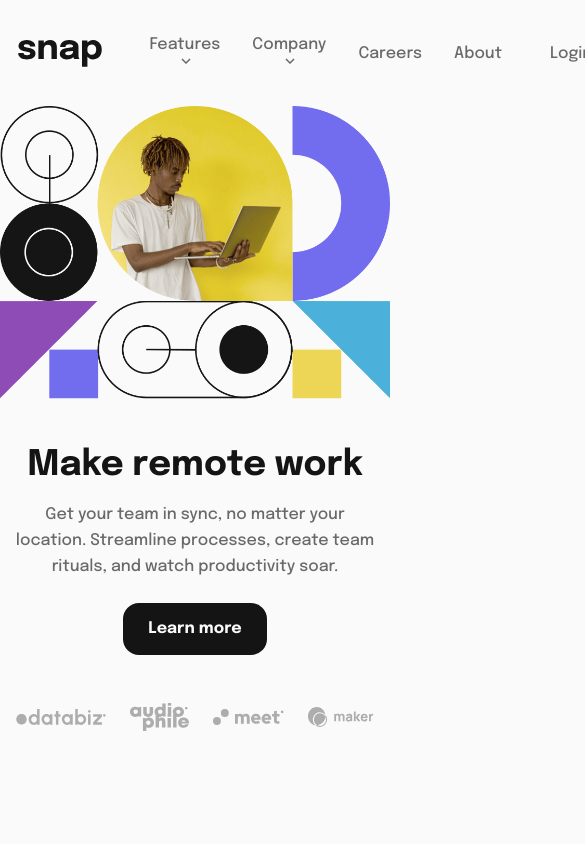
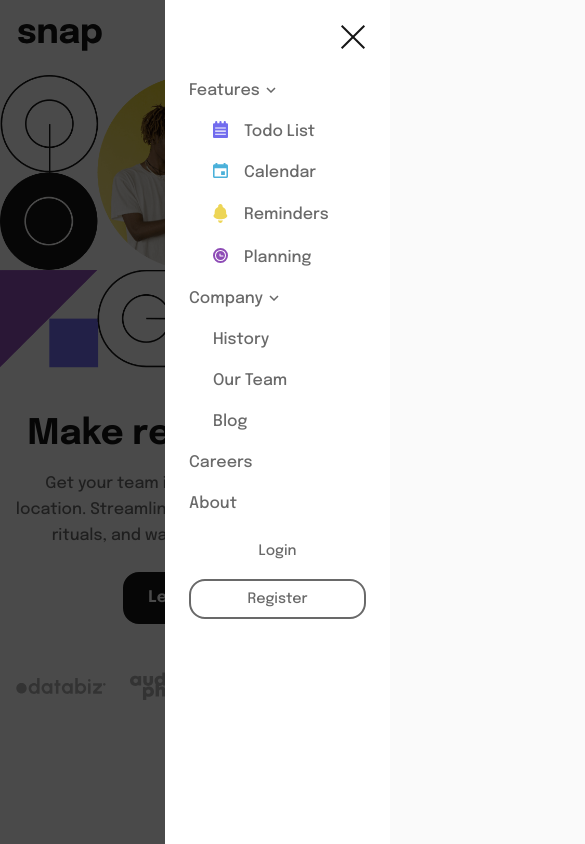
Before and after one commit to joshjavier/intro-section-with-dropdown-navigation, an Eleventy site: page src/index.html in a window 390 px wide. Shown: the top 844 px of the page, 585 px wide, since content can reach past the window. Built offline with nearby package versions, Linux system fonts and the light colour scheme; Eleventy itself is replaced by a stand-in of ours; files that its build step writes are made by us from their sources.

Commit message:
Fix style & structure for mobile slideout menu

```diff
--- a/src/css/style.css
+++ b/src/css/style.css
@@ -79,6 +79,15 @@ header ul {
     gap: 2em;
 }
 
+.nav__menu {
+    display: flex;
+    justify-content: space-between;
+}
+
+nav {
+    width: 100%;
+}
+
 .dropdown {
     position: relative;
 }
@@ -143,8 +152,91 @@ header ul {
     right: 0;
 }
 
+.dropdown__menu a {
+    display: flex;
+    align-items: center;
+    gap: 1em;
+}
+
+.dropdown__menu a img {
+    width: 15px;
+    transform: translateY(-2px);
+}
+
 .user-actions {
     margin-left: auto;
+}
+
+button.mobile-navigation {
+    display: none;
+}
+
+@media (max-width: 799px) {
+    button.mobile-navigation {
+        display: block;
+        margin-left: auto;
+    }
+
+    header {
+        align-items: unset;
+        gap: unset;
+        justify-content: space-between;
+    }
+
+    nav {
+        width: unset;
+    }
+
+    .nav__menu {
+        flex-direction: column;
+        justify-content: flex-start;
+        gap: 2em;
+        position: absolute;
+        top: 0;
+        bottom: 0;
+        right: 0;
+        background: white;
+        box-shadow: 0px 0px 0px 1000px rgba(0, 0, 0, 0.7);
+        padding: 1.5em;
+        width: 225px;
+        /*transform: rotateY(30deg);*/
+        /*transform-origin: right;*/
+    }
+
+    .nav__menu ul > * + * {
+        margin-top: 1.5em;
+    }
+
+    .dropdown__title {
+        padding: 0;
+    }
+
+    .dropdown__menu {
+        position: unset;
+        width: unset;
+        visibility: unset;
+        transform: unset;
+        opacity: unset;
+        background: unset;
+        box-shadow: unset;
+        padding-block: 0;
+        margin-top: 1.5em;
+    }
+
+    .user-actions {
+        margin: 0;
+        text-align: center;
+        font-size: 90%;
+    }
+
+    .user-actions .button {
+        display: block;
+    }
+
+    /* temporary overrides */
+    .nav__menu > * {
+        display: unset !important;
+    }
 }
 
 
--- a/src/index.html
+++ b/src/index.html
@@ -5,6 +5,7 @@
   <meta charset="UTF-8">
   <meta name="viewport" content="width=device-width, initial-scale=1.0">
   <title>Frontend Mentor | Intro section with dropdown navigation</title>
+  <meta name="description" content="This is a solution to the &ldquo;Intro section with dropdown navigation challenge&rdquo; on Frontend Mentor">
 
   <link rel="icon" type="image/png" sizes="32x32" href="/images/favicon-32x32.png">
   <link rel="stylesheet" type="text/css" href="/css/style.css">
@@ -19,6 +20,32 @@
   <header>
     <img src="/images/logo.svg" alt="Snap logo" />
     <nav aria-label="Main">
+      <button
+        id="openBtn"
+        class="mobile-navigation"
+        aria-expanded="false"
+        aria-controls="slideout-menu"
+      >
+        <img
+          src="/images/icon-menu.svg"
+          alt=""
+          aria-hidden="true"
+          focusable="false"
+        />
+        <span class="visually-hidden">Open menu</span>
+      </button>
+
+      <div class="nav__menu" id="slideout-menu">
+        <button id="closeBtn" class="mobile-navigation">
+          <img
+            src="/images/icon-close-menu.svg"
+            alt=""
+            aria-hidden="true"
+            focusable="false"
+          />
+          <span class="visually-hidden">Close menu</span>
+        </button>
+
         <ul>
           <li class="dropdown">
             <button
@@ -30,10 +57,50 @@
               <img class="dropdown__arrow" src="/images/icon-arrow-down.svg" alt="" />
             </button>
             <ul class="dropdown__menu" id="features-dropdown">
-            <li><a href="#">Todo List</a></li>
-            <li><a href="#">Calendar</a></li>
-            <li><a href="#">Reminders</a></li>
-            <li><a href="#">Planning</a></li>
+              <li>
+                <a href="#">
+                  <img
+                    src="/images/icon-todo.svg"
+                    alt=""
+                    aria-hidden="true"
+                    focusable="false"
+                  />
+                  <span>Todo List</span>
+                </a>
+              </li>
+              <li>
+                <a href="#">
+                  <img
+                    src="/images/icon-calendar.svg"
+                    alt=""
+                    aria-hidden="true"
+                    focusable="false"
+                  />
+                  Calendar
+                </a>
+              </li>
+              <li>
+                <a href="#">
+                  <img
+                    src="/images/icon-reminders.svg"
+                    alt=""
+                    aria-hidden="true"
+                    focusable="false"
+                  />
+                  Reminders
+                </a>
+              </li>
+              <li>
+                <a href="#">
+                  <img
+                    src="/images/icon-planning.svg"
+                    alt=""
+                    aria-hidden="true"
+                    focusable="false"
+                  />
+                  Planning
+                </a>
+              </li>
             </ul>
           </li>
 
@@ -56,12 +123,14 @@
           <li><a href="#">Careers</a></li>
           <li><a href="#">About</a></li>
         </ul>
-    </nav>
 
         <ul class="user-actions">
           <li><a href="#">Login</a></li>
           <li><a href="#" class="button">Register</a></li>
         </ul>
+
+      </div>
+    </nav>
   </header>
 
   <main>
```
Lines whose indentation alone changed are shown as unchanged.
